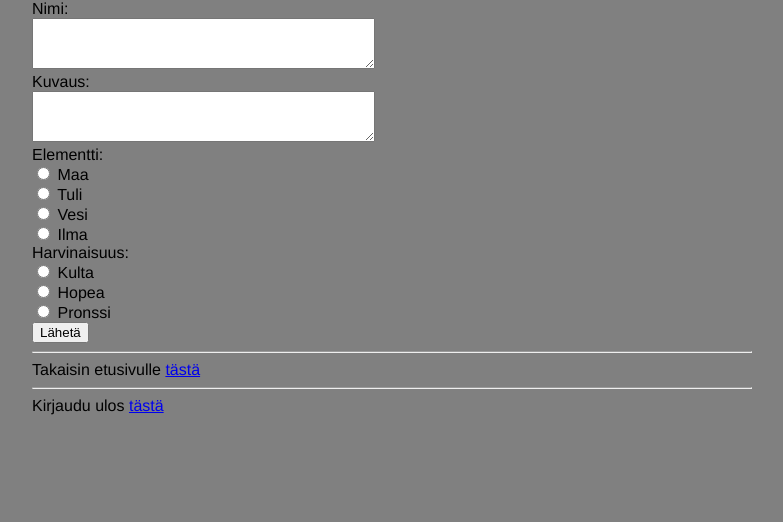
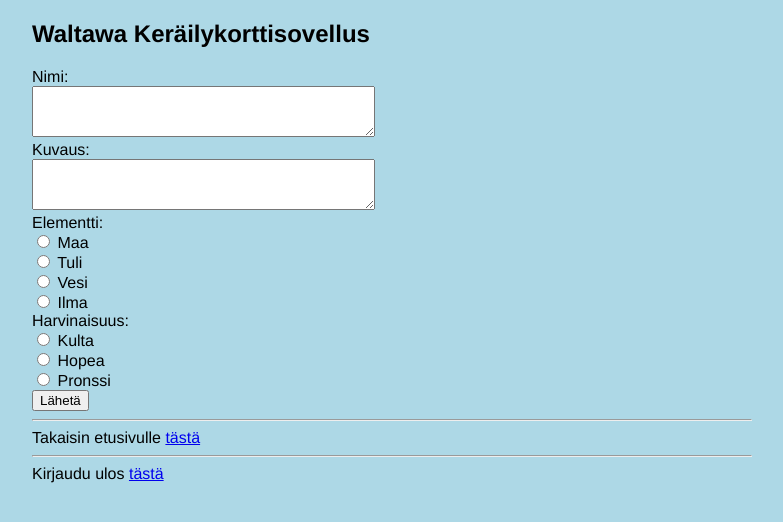
Before and after one commit to UncleRovo/Kerailykorttisovellus, a Flask app: page /add in a window 1280 px wide. Shown: the top 522 px of the page, without its empty margins (248-1031 px from the left). Run offline with Flask 2, Linux system fonts and the light colour scheme; the visitor is signed in with stand-in values (Sample User, id 1).

Commit message:
modified styles

```diff
--- a/static/stylesheets/loginstyle.css
+++ /dev/null
@@ -1,6 +0,0 @@
-body {
-    margin: auto;
-    max-width: 45em;
-    font-family: 'Helvetica', 'Arial', sans-serif;
-    background: gray;
-}
--- a/static/stylesheets/styles.css
+++ b/static/stylesheets/styles.css
@@ -2,5 +2,10 @@ body {
     margin: auto;
     max-width: 45em;
     font-family: 'Helvetica', 'Arial', sans-serif;
-    background: gray;
+    background: lightblue;
 }
+
+p {
+    font-family: 'Helvetica', 'Arial', sans-serif;
+    font-size = 11%;
+}
--- a/templates/layout.html
+++ b/templates/layout.html
@@ -2,7 +2,8 @@
 <link rel="stylesheet" href="{{ url_for('static', filename='stylesheets/styles.css') }}">
 <meta name="viewport" content="width=device-width, initial-scale=1">
 <title>Waltawa Keräilykorttisovellus - {% block title %}{% endblock %}</title>
-{% block content %}{% endblock %}
+<h2>Waltawa Keräilykorttisovellus</h2>
+<body>{% block content %}{% endblock %}</body>
 <hr>
 Takaisin etusivulle <a href="/frontpage">tästä</a>
 <hr>
--- a/templates/loginlayout.html
+++ b/templates/loginlayout.html
@@ -2,5 +2,6 @@
 <link rel="stylesheet" href="{{ url_for('static', filename='stylesheets/styles.css') }}">
 <meta name="viewport" content="width=device-width, initial-scale=1">
 <title>Waltawa Keräilykorttisovellus - {% block title %}{% endblock %}</title>
-{% block content %}{% endblock %}
+<h2>Waltawa Keräilykorttisovellus</h2>
+<body>{% block content %}{% endblock %}</body>
 <hr>
```
Also changed, not shown: templates/login.html (+2 -5 lines).
